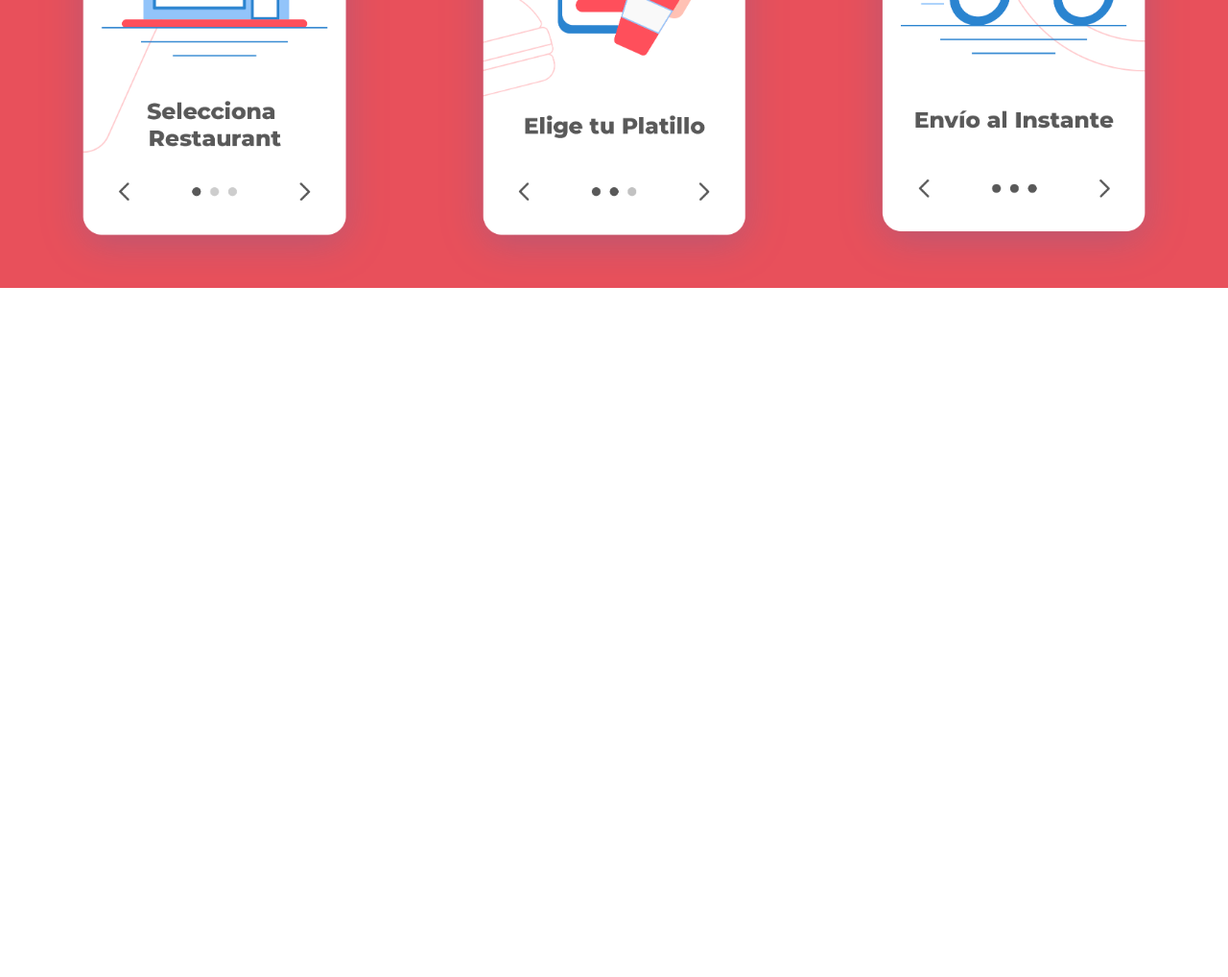
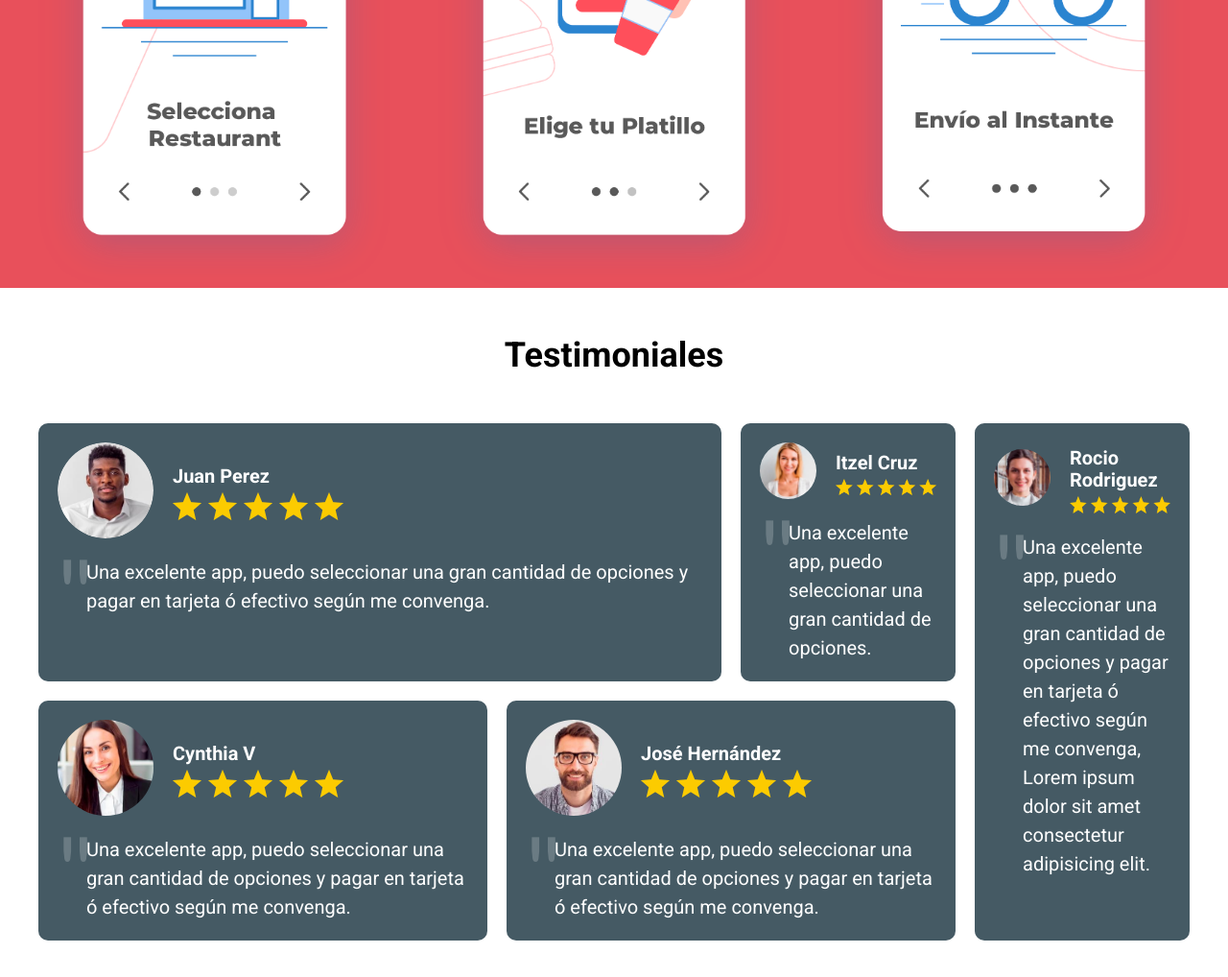
Before and after one commit to Camoralesh27/P6-SASS-DeliveryApp, a website: page index.html in a window 1280 px wide. Shown: the part 1415-2433 px from the top of the page at 96% size. Before the commit the page ends 1715 px from the top, so only its background shows below. Drawn offline with Linux system fonts and the light colour scheme.

Commit message:
terminando seccion de testimoniales, iniciando restaurantes favoritos

```diff
--- a/index.html
+++ b/index.html
@@ -81,6 +81,97 @@
         </div>
     </section>
 
+    <section class="contenedor testimoniales">
+        <h2 class="testimoniales__heading">Testimoniales</h2>
+
+        <div class="testimoniales__grid">
+            <div class="testimonial">
+                <header class="testimonial__header">
+                    <div class="testimonial__imagen">
+                        <img class="testimonial__imagen" src="build/img/testimonial1.jpg" alt="testimonial">
+                    </div>
+
+                    <div class="testimonial__informacion">
+                        <p class="testimonial__autor">Juan Perez</p>
+                        <img class="testimonial__calificacion" src="build/img/estrellas.png" alt="estrellas">
+                    </div>
+                </header>
+
+                <blockquote class="testimonial__texto">
+                    Una excelente app, puedo seleccionar una gran cantidad de opciones y pagar en tarjeta ó efectivo según me convenga.
+                </blockquote>
+            </div> <!-- .testimonial -->
+
+            <div class="testimonial">
+                <header class="testimonial__header">
+                    <div class="testimonial__imagen">
+                        <img class="testimonial__calificacion" src="build/img/testimonial5.jpg" alt="testimonial">
+                    </div>
+
+                    <div class="testimonial__informacion">
+                        <p class="testimonial__autor">Itzel Cruz</p>
+                        <img src="build/img/estrellas.png" alt="estrellas">
+                    </div>
+                </header>
+
+                <blockquote class="testimonial__texto">
+                    Una excelente app, puedo seleccionar una gran cantidad de opciones.
+                </blockquote>
+            </div> <!-- .testimonial -->
+
+            <div class="testimonial">
+                <header class="testimonial__header">
+                    <div class="testimonial__imagen">
+                        <img class="testimonial__calificacion" src="build/img/testimonial4.jpg" alt="testimonial">
+                    </div>
+
+                    <div class="testimonial__informacion">
+                        <p class="testimonial__autor">Rocio Rodriguez</p>
+                        <img src="build/img/estrellas.png" alt="estrellas">
+                    </div>
+                </header>
+
+                <blockquote class="testimonial__texto">
+                    Una excelente app, puedo seleccionar una gran cantidad de opciones y pagar en tarjeta ó efectivo según me convenga, Lorem ipsum dolor sit amet consectetur adipisicing elit.
+                </blockquote>
+            </div> <!-- .testimonial -->
+
+            <div class="testimonial">
+                <header class="testimonial__header">
+                    <div class="testimonial__imagen">
+                        <img class="testimonial__calificacion" src="build/img/testimonial2.jpg" alt="testimonial">
+                    </div>
+
+                    <div class="testimonial__informacion">
+                        <p class="testimonial__autor">Cynthia V</p>
+                        <img src="build/img/estrellas.png" alt="estrellas">
+                    </div>
+                </header>
+
+                <blockquote class="testimonial__texto">
+                    Una excelente app, puedo seleccionar una gran cantidad de opciones y pagar en tarjeta ó efectivo según me convenga.
+                </blockquote>
+            </div> <!-- .testimonial -->
+
+            <div class="testimonial">
+                <header class="testimonial__header">
+                    <div class="testimonial__imagen">
+                        <img class="testimonial__calificacion" src="build/img/testimonial3.jpg" alt="testimonial">
+                    </div>
+
+                    <div class="testimonial__informacion">
+                        <p class="testimonial__autor">José Hernández</p>
+                        <img src="build/img/estrellas.png" alt="estrellas">
+                    </div>
+                </header>
+
+                <blockquote class="testimonial__texto">
+                    Una excelente app, puedo seleccionar una gran cantidad de opciones y pagar en tarjeta ó efectivo según me convenga.
+                </blockquote>
+            </div> <!-- .testimonial -->
+        </div>
+    </section>
+
 
 
 </body>
--- a/src/scss/app.scss
+++ b/src/scss/app.scss
@@ -2,3 +2,4 @@
 @use 'header';
 @use 'formulario';
 @use 'pasos';
+@use 'testimoniales';
--- a/src/scss/base/_mixins.scss
+++ b/src/scss/base/_mixins.scss
@@ -15,6 +15,12 @@
 
 @mixin desktop {
     @media (min-width: v.$desktop) {
+        @content;
+    }
+}
+
+@mixin bigDesktop {
+    @media (min-width: v.$bigDesktop) {
         @content;
     }
 }
--- a/src/scss/base/_variables.scss
+++ b/src/scss/base/_variables.scss
@@ -5,6 +5,7 @@ $fuente_principal: 'Roboto', sans-serif;
 $telefono: 480px;
 $tablet: 768px;
 $desktop: 1024px;
+$bigDesktop: 2580px;
 
 // Colores
 $primario: #e8505b;
--- a/src/scss/pasos/_pasos.scss
+++ b/src/scss/pasos/_pasos.scss
@@ -6,11 +6,15 @@
 
     &__wave {
         margin-bottom: -1px;
+
     }
 
     &__contenido {
         background-color: v.$primario;
 
+        @include m.bigDesktop {
+            margin-top: -14rem;
+        }
     }
 
     &__heading {
--- /dev/null
+++ b/src/scss/testimoniales/_index.scss
@@ -0,0 +1,2 @@
+@forward 'testimonial';
+@forward 'testimoniales';
--- /dev/null
+++ b/src/scss/testimoniales/_testimonial.scss
@@ -0,0 +1,67 @@
+@use 'base/variables' as v;
+@use 'base/mixins' as m;
+
+.testimonial {
+    background-color: v.$secundario;
+    padding: 2rem;
+    margin-bottom: 2rem;
+    border-radius: 1rem;
+    color: v.$blanco;
+
+    &:last-of-type {
+        margin-bottom: 0;
+    }
+
+    @include m.tablet {
+        margin-bottom: 0;
+        &:nth-child(1) {
+            grid-column: 1 / 4;
+        }
+        &:nth-child(3) {
+            grid-column: 5 / 6;
+            grid-row: 1 / 3;
+        }
+        &:nth-child(4) {
+            grid-column: 1 / 3;
+        }
+        &:nth-child(5) {
+            grid-column: 3 / 5;
+        }
+    }
+
+    &__header {
+        display: flex;
+        gap: 2rem;
+        align-items: center;
+    }
+
+    &__imagen {
+        flex-basis: 10rem;
+        border-radius: 50%;
+        overflow: hidden;
+    }
+
+    &__autor {
+        color: v.$blanco;
+        font-weight: bold;
+        margin: .5rem 0;
+    }
+
+    &__texto {
+        font-size: 2rem;
+        line-height: 1.5;
+        margin: 2rem 0 0 0;
+        padding-left: 3rem;
+        position: relative;
+
+        &::before {
+            content: ' " ';
+            font-size: 10rem;
+            position: absolute;
+            left: 0;
+            top: -4rem;
+            opacity: .2;
+            font-family: 'Trebuchet MS', 'Lucida Sans Unicode', 'Lucida Grande', 'Lucida Sans', Arial, sans-serif;
+        }
+    }
+}
--- /dev/null
+++ b/src/scss/testimoniales/_testimoniales.scss
@@ -0,0 +1,17 @@
+@use 'base/variables' as v;
+@use 'base/mixins' as m;
+
+.testimoniales {
+    padding: v.$separacion 0;
+
+    &__heading {
+        text-align: center;
+
+    }
+    &__grid {
+        @include m.tablet {
+            @include m.grid(5, 2rem);
+        }
+    }
+
+}
```
Also changed, not shown: build/css/app.css, 1 other file.
